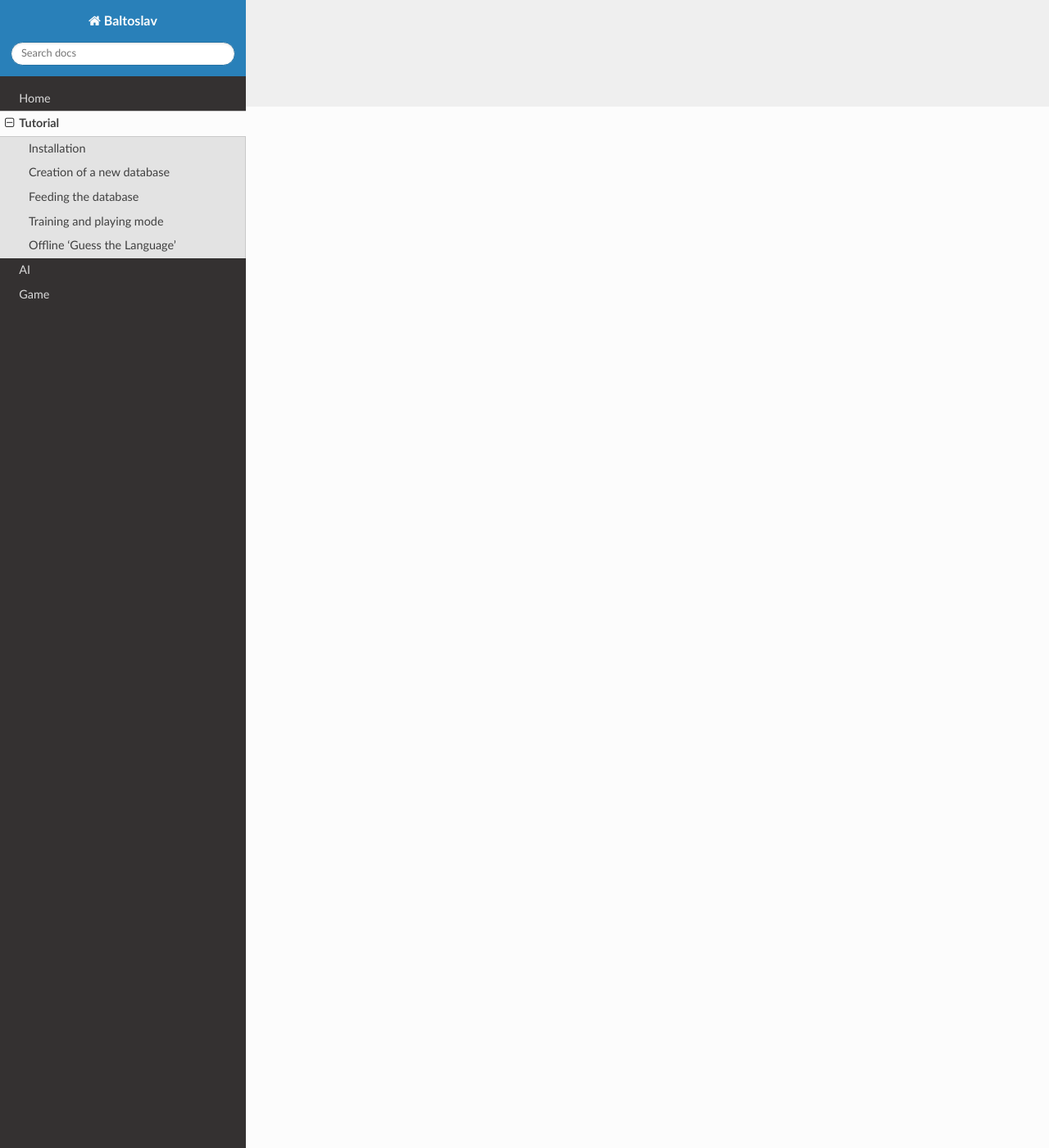
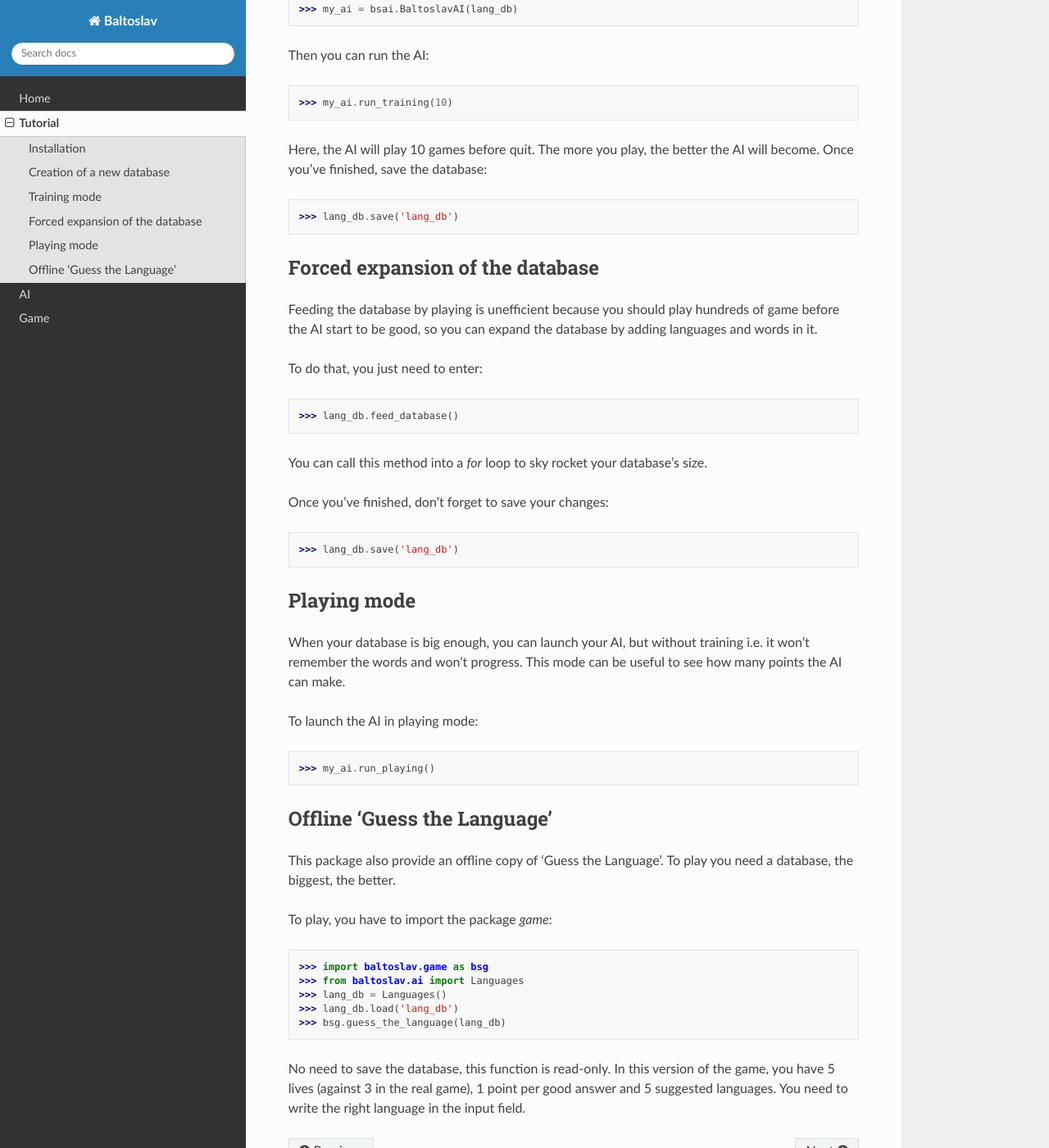
Before and after one commit to Shadow15510/Baltoslav, a Sphinx documentation site: the page built from docs/tutorial.rst, in a window 1280 px wide and 1400 px high, scrolled down 1270 px. Shown: the whole window at 82% size. Built offline with Sphinx 7.4.7 and the Read the Docs theme 2.0.0, drawn with Linux system fonts in a browser that asks for light colours; some of the changed text lies outside the part shown.

Commit message:
Add tutorials

```diff
--- a/docs/tutorial.rst
+++ b/docs/tutorial.rst
@@ -3,15 +3,84 @@ Tutorial
 
 Installation
 ------------
+A PyPI package is available, so you just need to enter `pip install baltoslav` into a terminal to install the package.
 
 Creation of a new database
 --------------------------
+To work, `baltoslav` need a languages database, it's a large json file which contains all the known languages and words from the game 'Guess the Language'. You should make a directory to have your database properly stocked::
 
-Feeding the database
---------------------
+    $ mkdir bs_project
+    $ cd bs_project
 
-Training and playing mode
--------------------------
+Once you're in, you can start in a Python Shell::
+
+    >>> import baltoslav.ai as bsai
+
+The first thing to do is to create a `Languages` instance::
+
+    >>> lang_db = bsai.Languages()
+
+.. note::
+    If you already have a database, you can import it by using::
+
+        >>> lang_db.load('lang_db')
+
+Here we have two possibilities:
+- feed the database by playing to the game;
+- force the expansion of the database by gathering words.
+
+Once you've finished with your database, don't forget to save your changes::
+
+    >>> lang_db.save('lang_db')
+
+A file `lang_db.json` should have appeared in your working directory.
+
+Training mode
+-------------
+To feed the database by playing, you need to make an instance of `BaltoslavAI`::
+
+    >>> my_ai = bsai.BaltoslavAI(lang_db)
+
+Then you can run the AI::
+
+    >>> my_ai.run_training(10)
+
+Here, the AI will play 10 games before quit. The more you play, the better the AI will become. Once you've finished, save the database::
+
+    >>> lang_db.save('lang_db')
+
+Forced expansion of the database
+--------------------------------
+Feeding the database by playing is unefficient because you should play hundreds of game before the AI start to be good, so you can expand the database by adding languages and words in it.
+
+To do that, you just need to enter::
+
+    >>> lang_db.feed_database()
+
+You can call this method into a `for` loop to sky rocket your database's size.
+
+Once you've finished, don't forget to save your changes::
+
+    >>> lang_db.save('lang_db')
+
+Playing mode
+------------
+When your database is big enough, you can launch your AI, but without training i.e. it won't remember the words and won't progress. This mode can be useful to see how many points the AI can make.
+
+To launch the AI in playing mode::
+
+    >>> my_ai.run_playing()
 
 Offline 'Guess the Language'
 ----------------------------
+This package also provide an offline copy of 'Guess the Language'. To play you need a database, the biggest, the better.
+
+To play, you have to import the package `game`::
+
+    >>> import baltoslav.game as bsg
+    >>> from baltoslav.ai import Languages
+    >>> lang_db = Languages()
+    >>> lang_db.load('lang_db')
+    >>> bsg.guess_the_language(lang_db)
+
+No need to save the database, this function is read-only. In this version of the game, you have 5 lives (against 3 in the real game), 1 point per good answer and 5 suggested languages. You need to write the right language in the input field.
```
Also changed, not shown: 1 other file.
